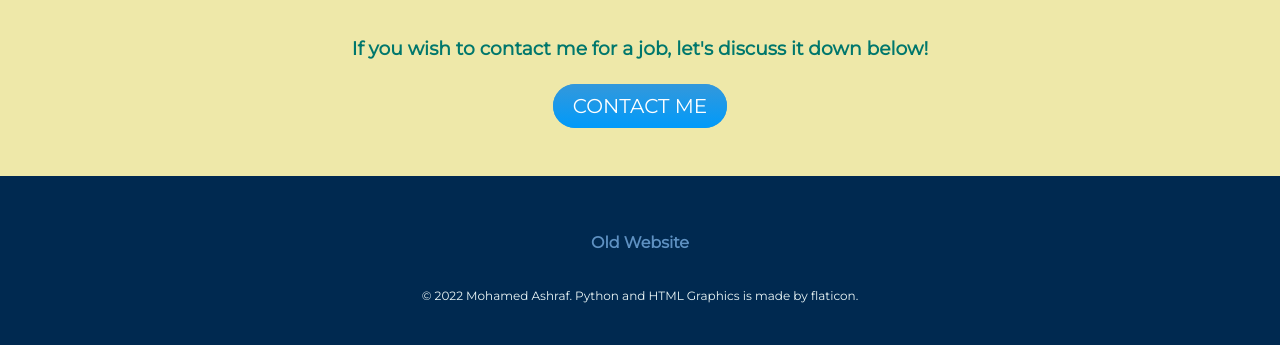
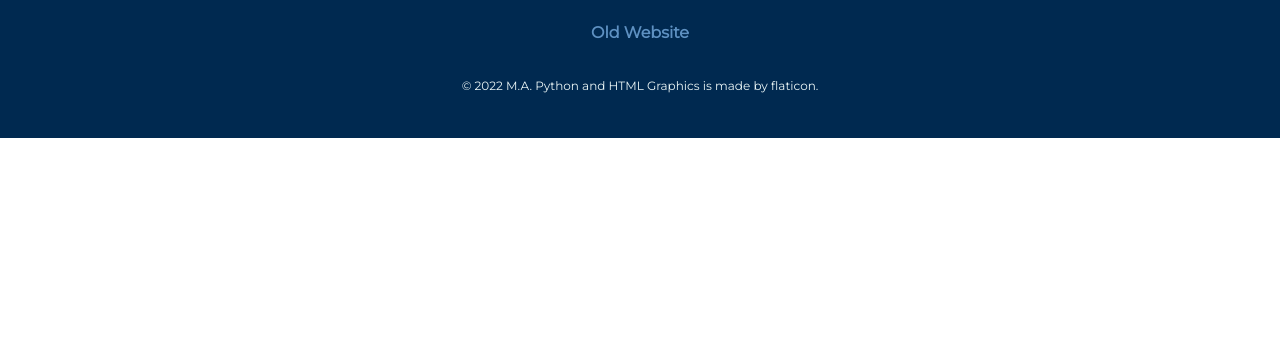
Before and after one commit to ashraph0p/test-website, a plain HTML site: page index.html in a window 1280 px wide. Shown: the part 2673-3018 px from the top of the page. After the commit the page ends 2811 px from the top, so only its background shows below. Drawn offline with Linux system fonts and the light colour scheme.

Commit message:
Update index.html

```diff
--- a/index.html
+++ b/index.html
@@ -3,7 +3,7 @@
 	<head>
 		<meta charset="UTF-8">
 		<meta name="viewport" content="width=device-width, initial-scale=1.0">
-		<title>Mohamed Ashraf</title>
+		<title>M.A's Site</title>
 		<link rel="stylesheet" type="text/css" href="css/styles.css">
 		<link rel="icon" href="favicon.ico">
 		<link rel="preconnect" href="https://fonts.googleapis.com"><link rel="preconnect" href="https://fonts.gstatic.com" crossorigin><link href="https://fonts.googleapis.com/css2?family=Major+Mono+Display&family=Merriweather&family=Montserrat&family=Nothing+You+Could+Do&family=Sacramento&display=swap" rel="stylesheet">
@@ -18,7 +18,6 @@
 		</div>
 		<div class="middle-container">
 			<div class="profile">
-				<img class="avatar" src="https://avatars.githubusercontent.com/u/120207450?v=4" alt="Mohamed Ashraf's Picture" width="200px" height="200px">
 				<h2>Hello</h2>
 				<p class="me-desc">I'm a student who majorily spends his time messing around with computers, a huge gamer and even bigger tech enthusiast. I also ❤️ tea.</p>
 			</div>
@@ -45,7 +44,7 @@
 			</div>
 			<div class="bottom-container">
 				<a class="footer-link" href="https://ashraph0p.github.io/CV/">Old Website</a>
-				<p class="footer">© 2022 Mohamed Ashraf. Python and HTML Graphics is made by flaticon.</p>
+				<p class="footer">© 2022 M.A. Python and HTML Graphics is made by flaticon.</p>
 			</div>
 		</body>
 	</html>
```
